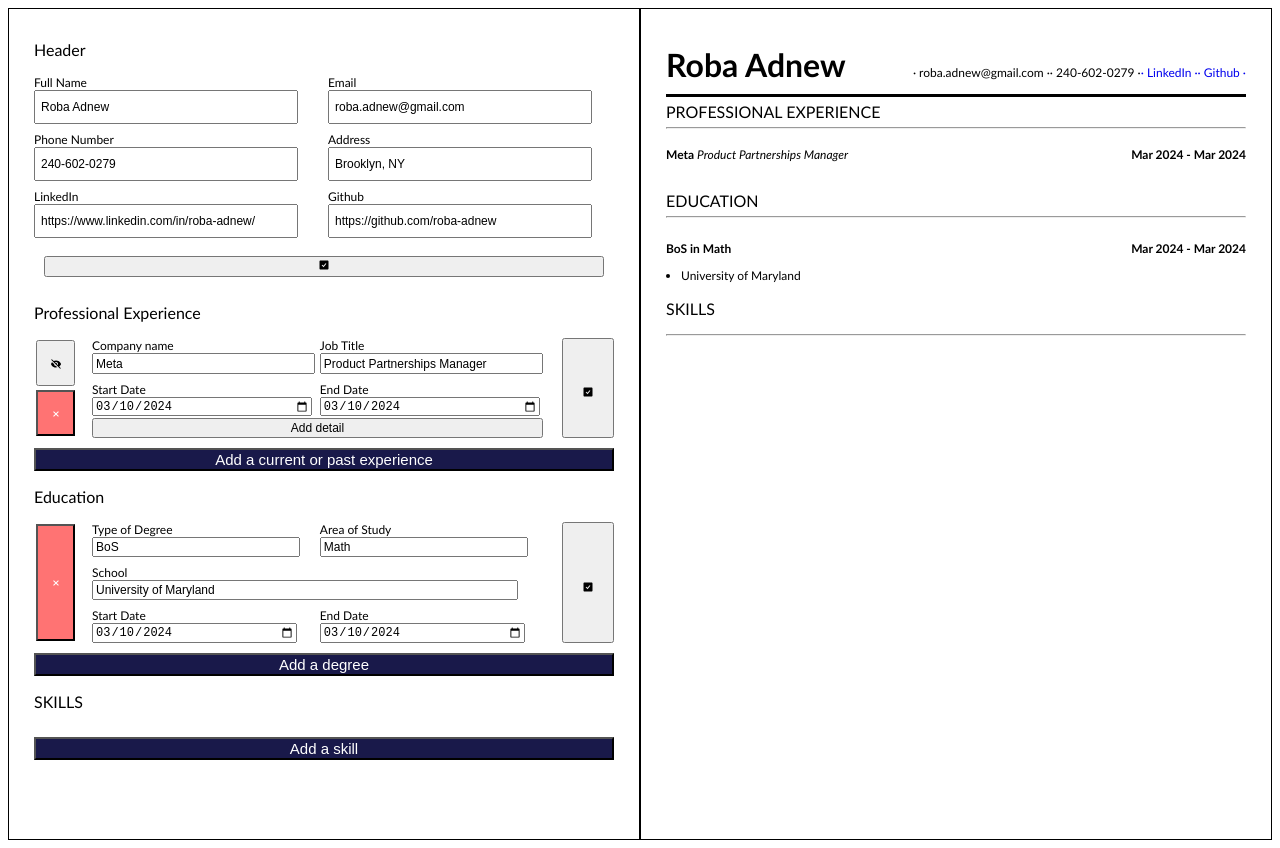
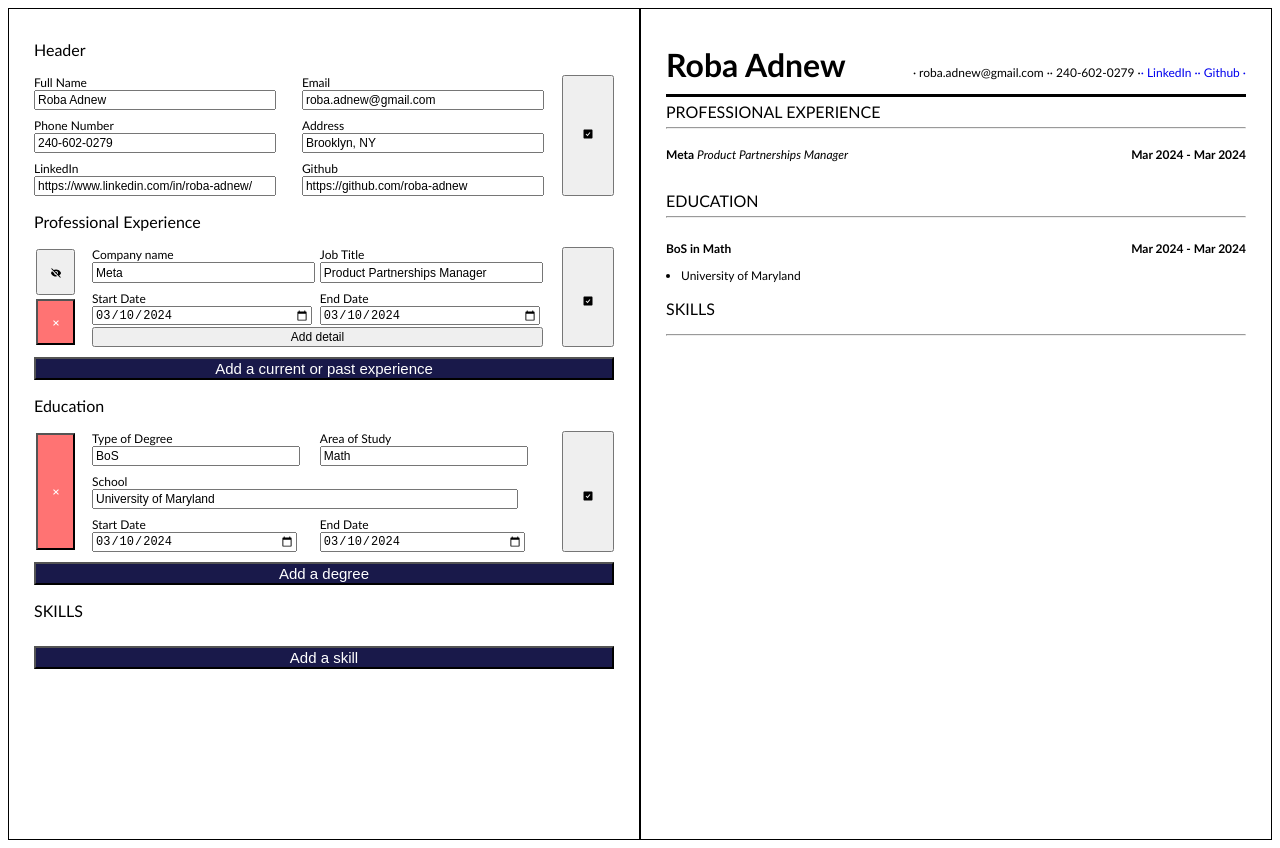
Before and after one commit to roba-adnew/cv-application, a React (Vite) app in the folder cv-application/: page / in a window 1280 px wide. Built offline with nearby package versions, Linux system fonts and the light colour scheme.

Commit message:
Made last minute updates to header form to match the app

```diff
--- a/cv-application/src/App.jsx
+++ b/cv-application/src/App.jsx
@@ -8,7 +8,6 @@ import { defaultHeader, defaultJob, defaultDegree } from './utils.constants.jsx'
 import EducationForm from './EducationForm/EducationForm.jsx';
 import EducationDisplay from './EducationForm/EducationDisplay.jsx';
 import SkillsForm from './Skills/SkillsForm.jsx';
-
 import './App.css';
 import SkillsDisplay from './Skills/SkillsDisplay.jsx';
 
--- a/cv-application/src/Header/Header.css
+++ b/cv-application/src/Header/Header.css
@@ -2,6 +2,13 @@
 
 /**** HEADER */
 /* FORM & INPUT DISPLAY*/
+
+#header-form-parent {
+    display: grid;
+    grid-template-columns: 91% 1fr;
+}
+
+
 #header-form, #inputDisplay {
     display: grid;
     grid-template-columns: 1fr 1fr;
@@ -23,12 +30,6 @@
 #header-form div{
     margin: 0px;
     padding: 0px
-}
-
-#header-form input {
-    padding: 5px;
-    width: 250px;
-    height: 20px
 }
 
 #header-form button, #inputDisplay button {
--- a/cv-application/src/Header/HeaderForm.jsx
+++ b/cv-application/src/Header/HeaderForm.jsx
@@ -3,7 +3,7 @@ import PropTypes from 'prop-types';
 import './Header.css';
 import { BiSolidCheckSquare, BiSolidEdit } from "react-icons/bi";
 
-function HeaderInput({ header, setHeader, switchDisplay}) {
+function HeaderInput({ header, setHeader, switchDisplay }) {
     const tagAttributes =
     {
         name: {
@@ -48,8 +48,8 @@ function HeaderInput({ header, setHeader, switchDisplay}) {
     }
 
     return (
-        <>
-            <form id="header-form">
+        <div id="header-form-parent">
+            <div id="header-form">
                 {Object.keys(header).map((field) =>
                     <div key={field}>
                         <label>{tagAttributes[field]['placeholder']}</label>
@@ -64,20 +64,23 @@ function HeaderInput({ header, setHeader, switchDisplay}) {
                                 e.preventDefault();
                                 const value = e.target.value;
                                 const field = e.target.id
-                                setHeader({ ...header, [field]: value })}
+                                setHeader({ ...header, [field]: value })
+                            }
                             }
                         >
                         </input>
                     </div>
 
                 )}
-                <button onClick={() => {
-                    switchDisplay()
-                }}>
-                    <BiSolidCheckSquare />
-                </button>
-            </form>
-        </>
+            </div>
+            <button onClick={(e) => {
+                e.preventDefault();
+                switchDisplay();
+            }}>
+                <BiSolidCheckSquare />
+            </button>
+
+        </div>
     )
 }
 
```
Also changed, not shown: cv-application/src/App.css (line endings or trailing spaces).
